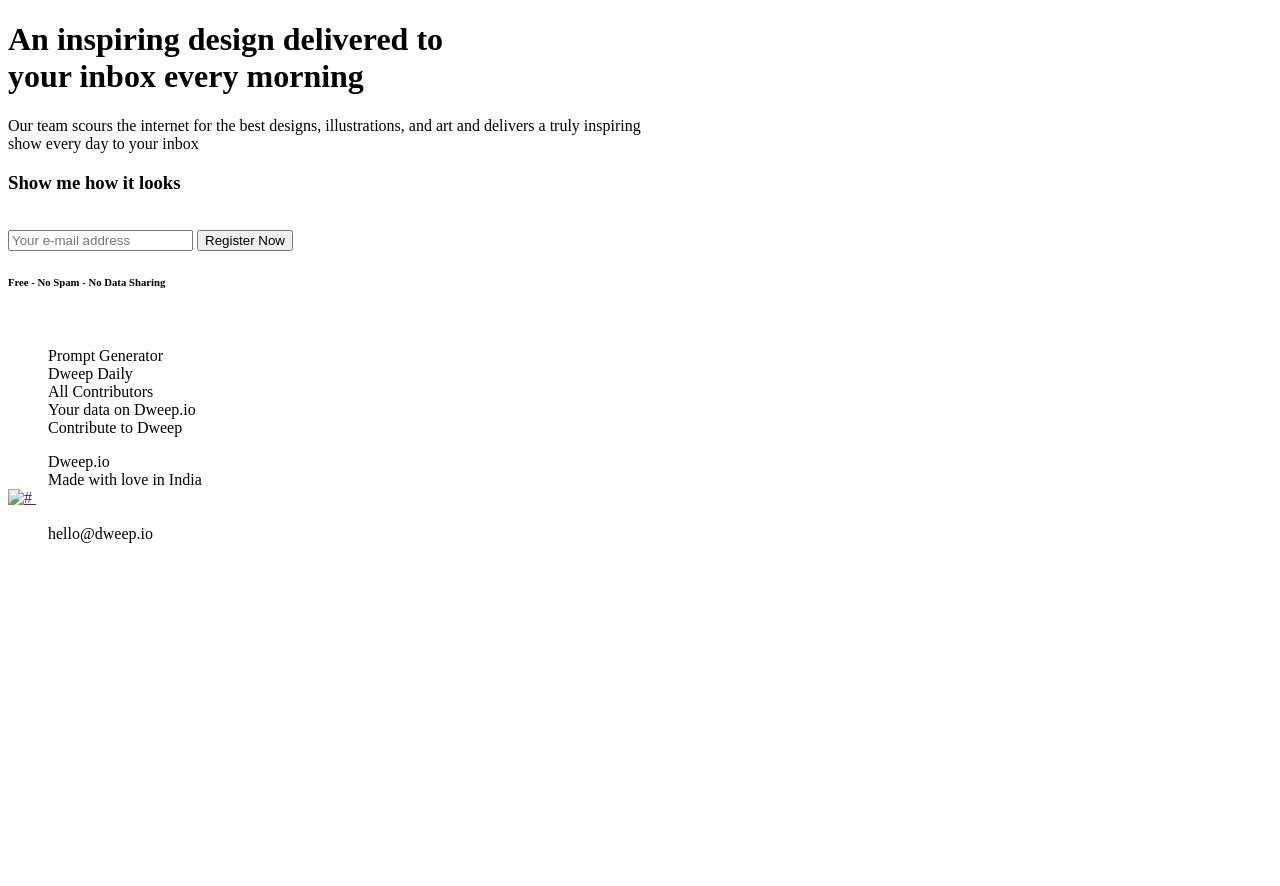
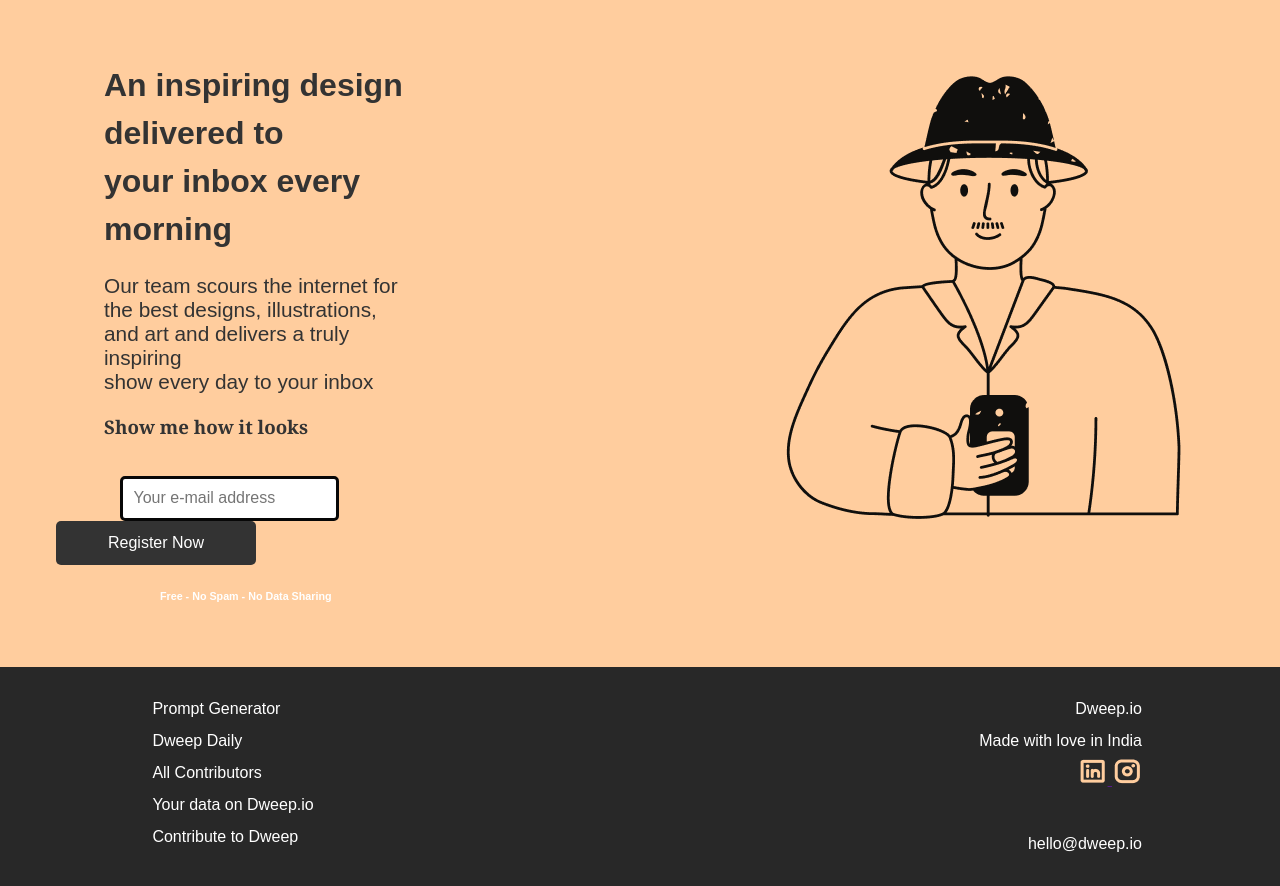
Before and after one commit to Vikasuranw/HTML-CSS, a plain HTML site: page index.html in a window 1280 px wide. Before the commit the page ends 800 px from the top, so only its background shows below. Drawn offline with Linux system fonts and the light colour scheme; the site is published under a folder, as on GitHub Pages, so addresses that start at the root find nothing.

Commit message:
first commit

```diff
--- a/HTML/index.html
+++ b/index.html
@@ -5,7 +5,7 @@
     <meta charset="UTF-8">
     <meta name="viewport" content="width=device-width, initial-scale=1.0">
     <title>HTML CSS & Figma</title>
-    <link rel="stylesheet" href="/CSS/style.css">
+    <link rel="stylesheet" href="CSS/style.css">
 </head>
 
 <body>
@@ -26,7 +26,7 @@
             <h6 class="para">Free - No Spam - No Data Sharing</h6>
         </div>
         <div class="images">
-            <a href="#"> <img src="/Images/dweep io 1.png" alt=""></a>
+            <a href="#"> <img src="Images/dweep io 1.png" alt=""></a>
         </div>
     </div>
     <footer>
@@ -44,7 +44,7 @@
         <dl>
             <dd class="1">Dweep.io </dd>
             <dd class="2">Made with love in India</dd>
-            <a href=""><img src="/Images/LinkedinLogo.png" alt="#"> <img src="/Images/InstagramLogo.png" alt=""></a>
+            <a href=""><img src="Images/LinkedinLogo.png" alt="#"> <img src="Images/InstagramLogo.png" alt=""></a>
             <dd></dd>
             <dd></dd><br>
             <dd class="5">hello@dweep.io</dd>
```
